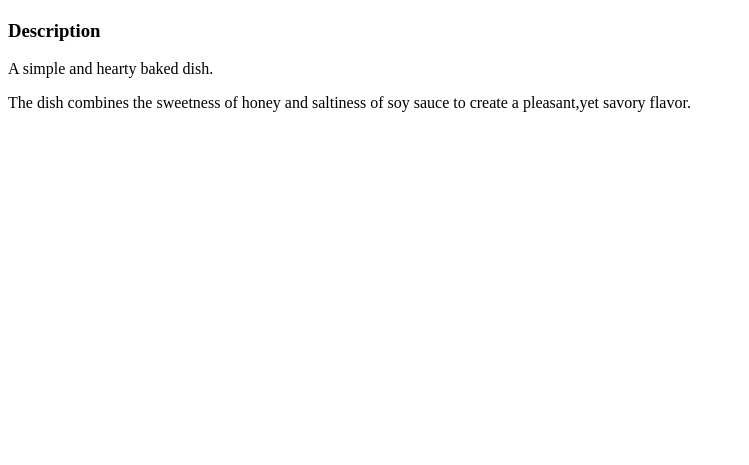
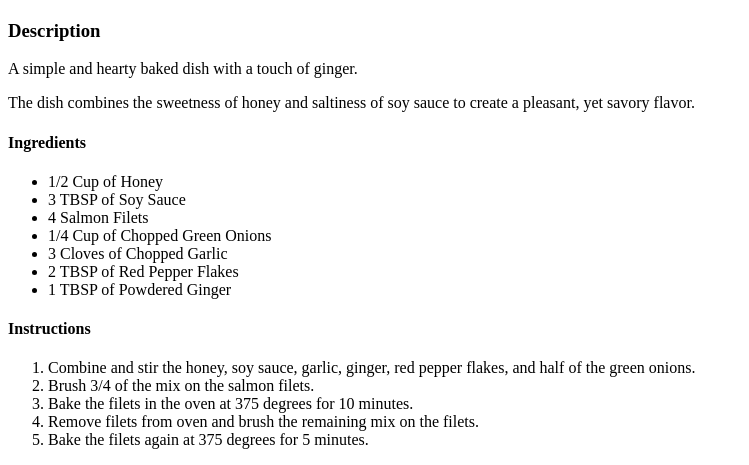
Before and after one commit to Jennifer-Bejarano/odin-recipies, a plain HTML site: page recipies/honeysalmon.html in a window 1280 px wide. Shown: the part 383-848 px from the top of the page, without its empty margins (0-749 px from the left). Before the commit the page ends 800 px from the top, so only its background shows below. Drawn offline with Linux system fonts and the light colour scheme.

Commit message:
Add ingredients and instructions to honey salmon recipie

```diff
--- a/recipies/honeysalmon.html
+++ b/recipies/honeysalmon.html
@@ -9,8 +9,26 @@
         <img src = "https://www.deliciousmeetshealthy.com/wp-content/uploads/2022/04/Honey-Glazed-Salmon-7-1024x727.jpg.webp" alt = "Honey Salmon"
         style="width:350px;height:300px;">
         <h3>Description</h3>
-        <p>A simple and hearty baked dish.</p>
-        <p> The dish combines the sweetness of honey and saltiness of soy sauce to create a pleasant,yet savory flavor.</p>
+        <p>A simple and hearty baked dish with a touch of ginger.</p>
+        <p> The dish combines the sweetness of honey and saltiness of soy sauce to create a pleasant, yet savory flavor.</p>
+        <h4>Ingredients</h4>
+        <ul>
+            <li>1/2 Cup of Honey</li>
+            <li>3 TBSP of Soy Sauce</li>
+            <li>4 Salmon Filets</li>
+            <li>1/4 Cup of Chopped Green Onions</li>
+            <li>3 Cloves of Chopped Garlic</li>
+            <li>2 TBSP of Red Pepper Flakes</li>
+            <li>1 TBSP of Powdered Ginger</li>
+        </ul>
+        <h4>Instructions</h4>
+        <ol>
+            <li>Combine and stir the honey, soy sauce, garlic, ginger, red pepper flakes, and half of the green onions.</li>
+            <li>Brush 3/4 of the mix on the salmon filets.</li>
+            <li>Bake the filets in the oven at 375 degrees for 10 minutes.</li>
+            <li>Remove filets from oven and brush the remaining mix on the filets.</li>
+            <li>Bake the filets again at 375 degrees for 5 minutes.</li>
+        </ol>
     </body>
 
 
```
